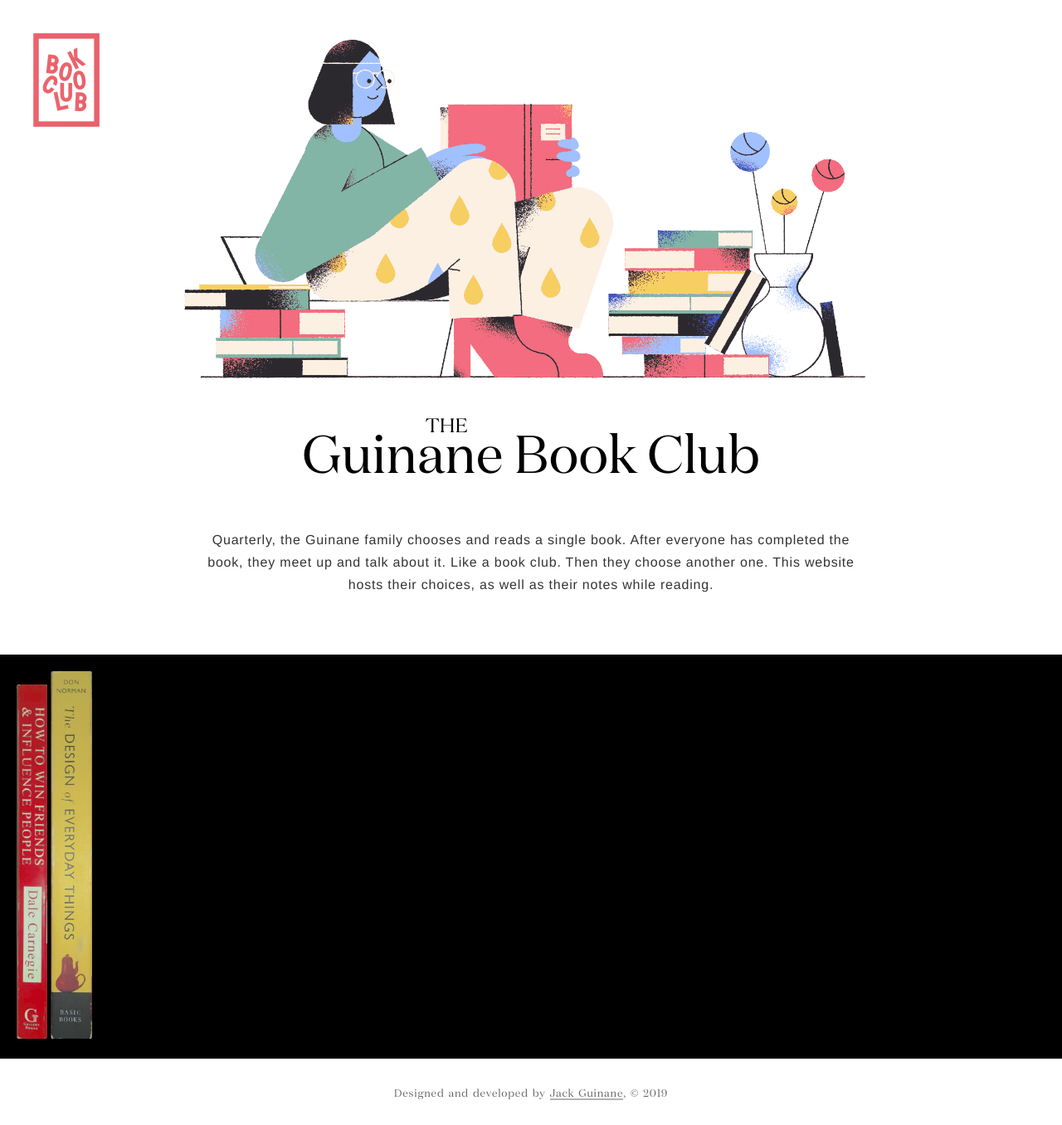
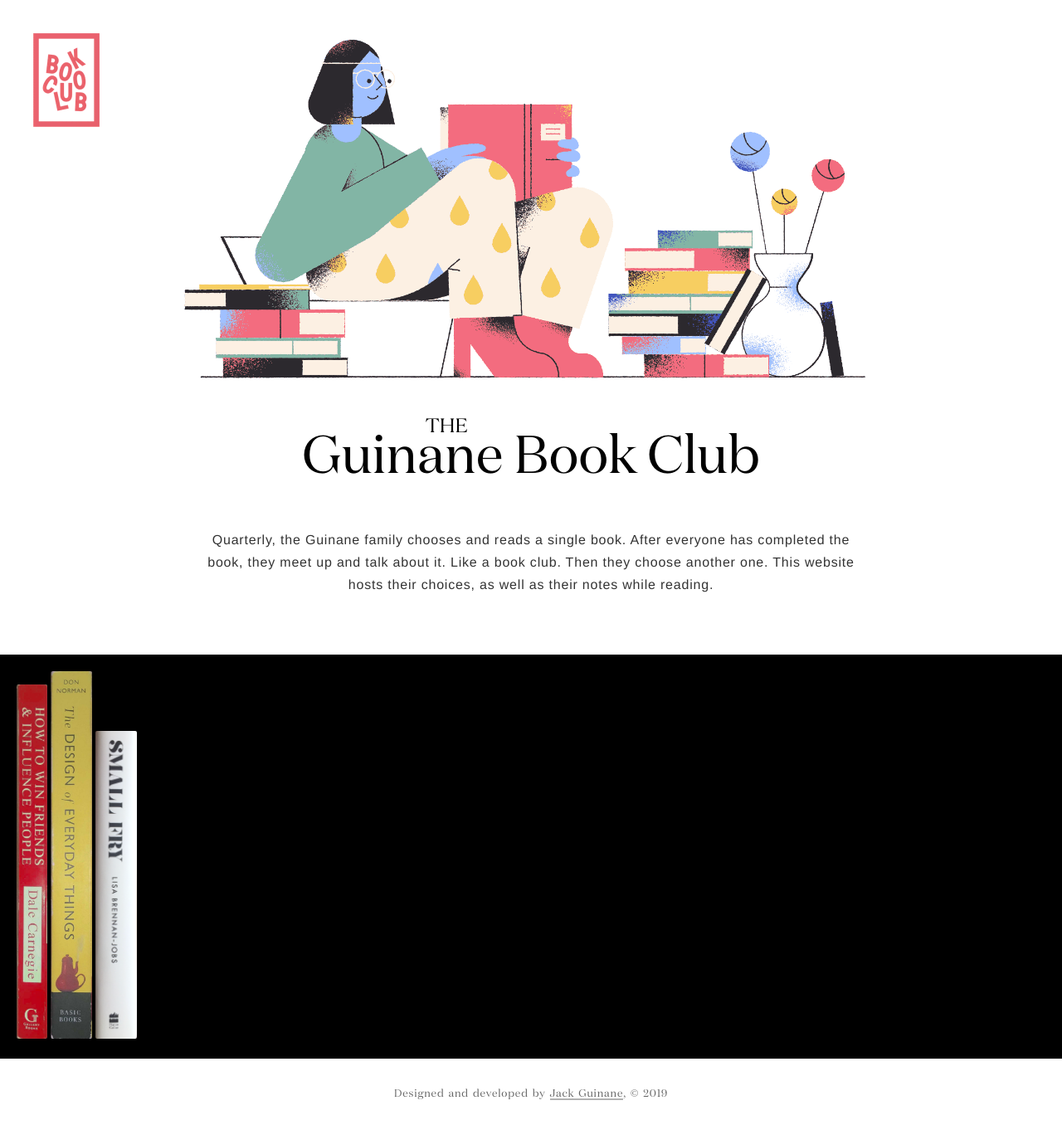
Before and after one commit to qjack001/Book-Club, a Jekyll site: the page built from index.html, in a window 1280 px wide. Shown: the whole page at 83% size. Built offline with Jekyll 4.4.1, drawn with Linux system fonts in a browser that asks for light colours.

Commit message:
add to shelf

```diff
--- a/index.html
+++ b/index.html
@@ -105,6 +105,53 @@ height: calc(445px * 1.1);
             position: relative;
         }
     </style>
+
+
+    <a href="https://guinane.xyz/Book-Club/fry/" id="fry" class="spine" onclick="run('fry'); return false;">
+        <link rel="preload" href="https://guinane.xyz/Book-Club/books/fry-spine.jpeg" as="image">
+
+        <img id="fry-spine" src="https://guinane.xyz/Book-Club/books/fry-spine.jpeg" width=50>
+    </a>
+
+    <div class="wrap" style="transform: translate(-6px,-22px);">
+        <div class="prism" id="fry-prism">
+            <div class="front" style="
+width: calc(296px * 1.1);
+background-image: url(https://guinane.xyz/Book-Club/books/fry.jpeg);
+height: calc(445px * 1.1);
+            "></div>
+            <div class="left" style="
+width: calc(50px * 1.1);
+-webkit-transform: rotateY(270deg) translateX(-50px);
+transform: rotateY(270deg) translateX(-50px);
+background-image: url(https://guinane.xyz/Book-Club/books/fry-spine.jpeg);
+height: calc(445px * 1.1);
+            "></div>
+        </div>
+    </div>
+
+    <style>
+        #fry-prism
+        {
+            -webkit-transform-style: preserve-3d;
+            transform-style: preserve-3d;
+            -webkit-transform: rotateY(90deg);
+            transform: rotateY(90deg);
+            opacity: 0;
+        }
+
+        #fry-prism.revealed
+        {
+            opacity: 1;
+            -webkit-transform: rotateY(0deg) translate(calc(50vw - 270px), calc(-100vh + 605px));
+            transform: rotateY(0deg) translate(calc(50vw - 270px), calc(-100vh + 605px));
+
+            -webkit-animation: spin 1.5s ease;
+            animation: spin 1.5s ease;
+            z-index: 99;
+            position: relative;
+        }
+    </style>
 </div>
 
 {% include footer.html %}
```
